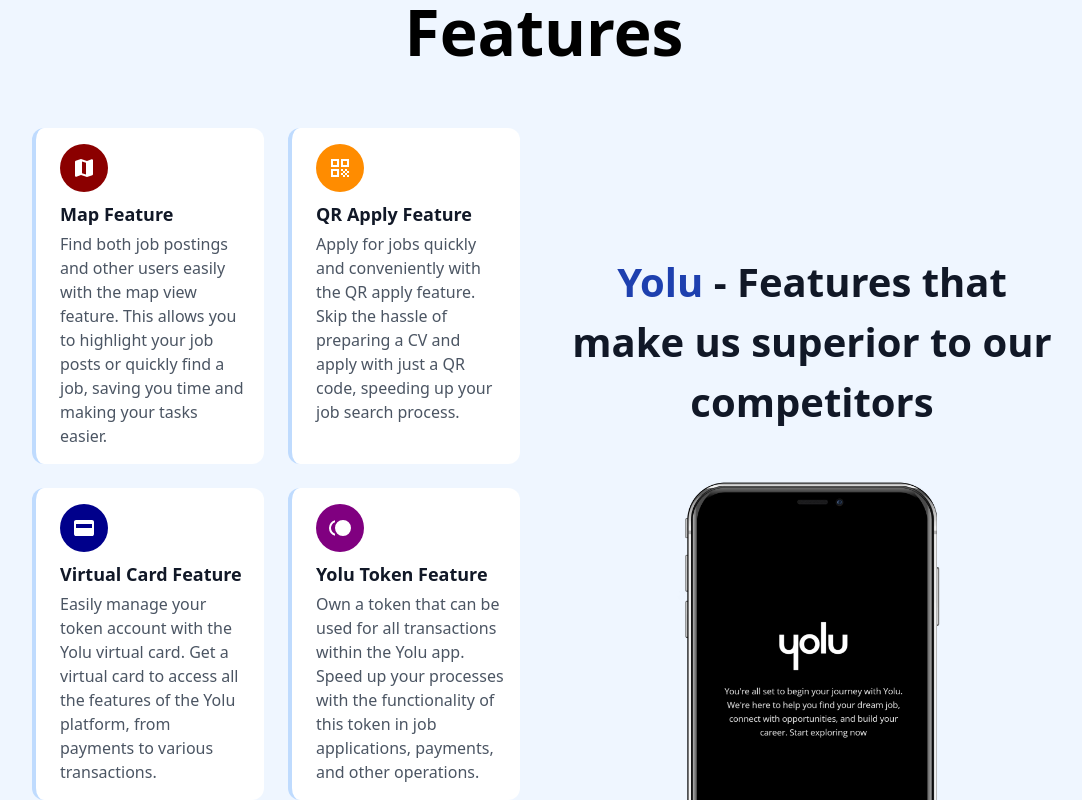
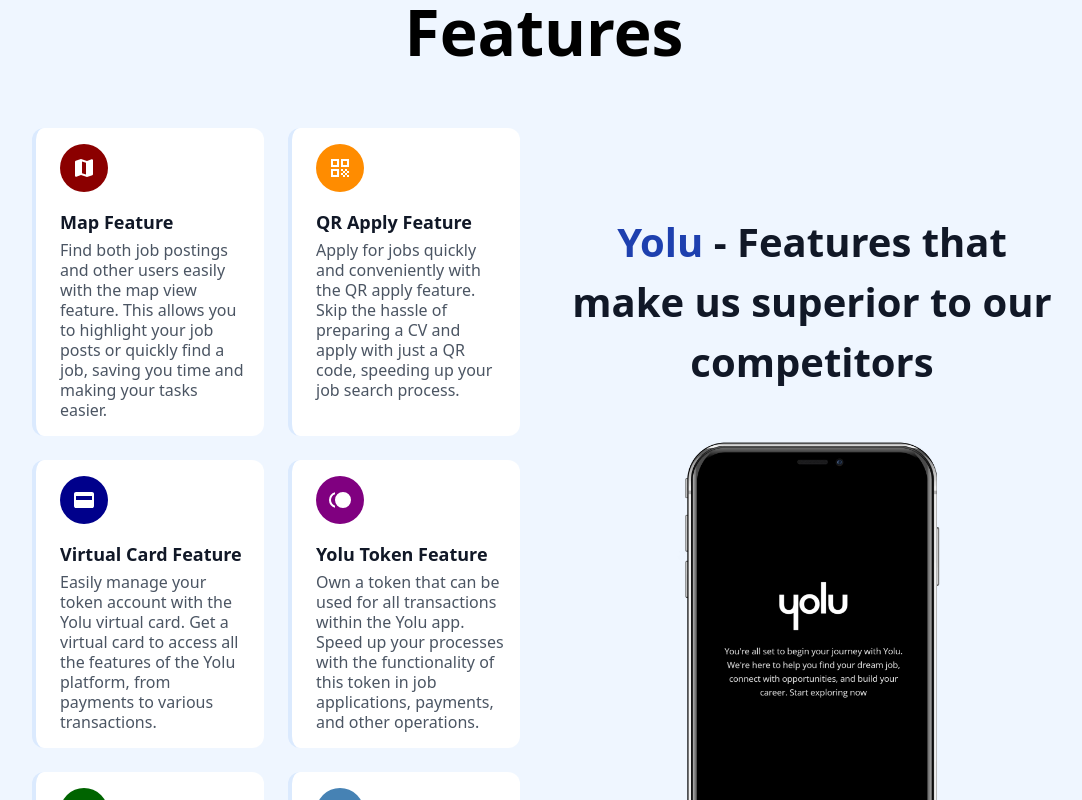
Before and after one commit to hazratAZE/yolu.app, a Next.js app: page /en in a window 1280 px wide. Shown: the part 1700-2500 px from the top of the page, without its empty margins (96-1178 px from the left). Built offline with nearby package versions, Linux system fonts and the light colour scheme.

Commit message:
New desing

```diff
--- a/src/app/components/Ozellikler.tsx
+++ b/src/app/components/Ozellikler.tsx
@@ -60,10 +60,10 @@ const Ozellikler = () => {
             {featuresData.map((feature, index) => (
               <div
                 key={index}
-                className="flex flex-col items-start justify-start text-left border-l-4 border-blue-200 pl-6 p-4 bg-white rounded-xl"
+                className="flex flex-col items-start justify-start text-left border-l-4 border-blue-100 pl-6 p-4 bg-white rounded-xl"
               >
                 <div
-                  className="mb-2 rounded-full p-3 text-2xl font-bold text-black"
+                  className="mb-4 rounded-full p-3 text-2xl font-bold text-black"
                   style={{ backgroundColor: feature.color }}
                 >
                   <Image
@@ -77,7 +77,7 @@ const Ozellikler = () => {
                 <h3 className="text-gray-900 font-sans font-bold mb-1 text-lg">
                   {feature.title}
                 </h3>
-                <p className="text-gray-600">{feature.text}</p>
+                <p className="text-gray-600 leading-tight">{feature.text}</p>
               </div>
             ))}
           </div>
```
